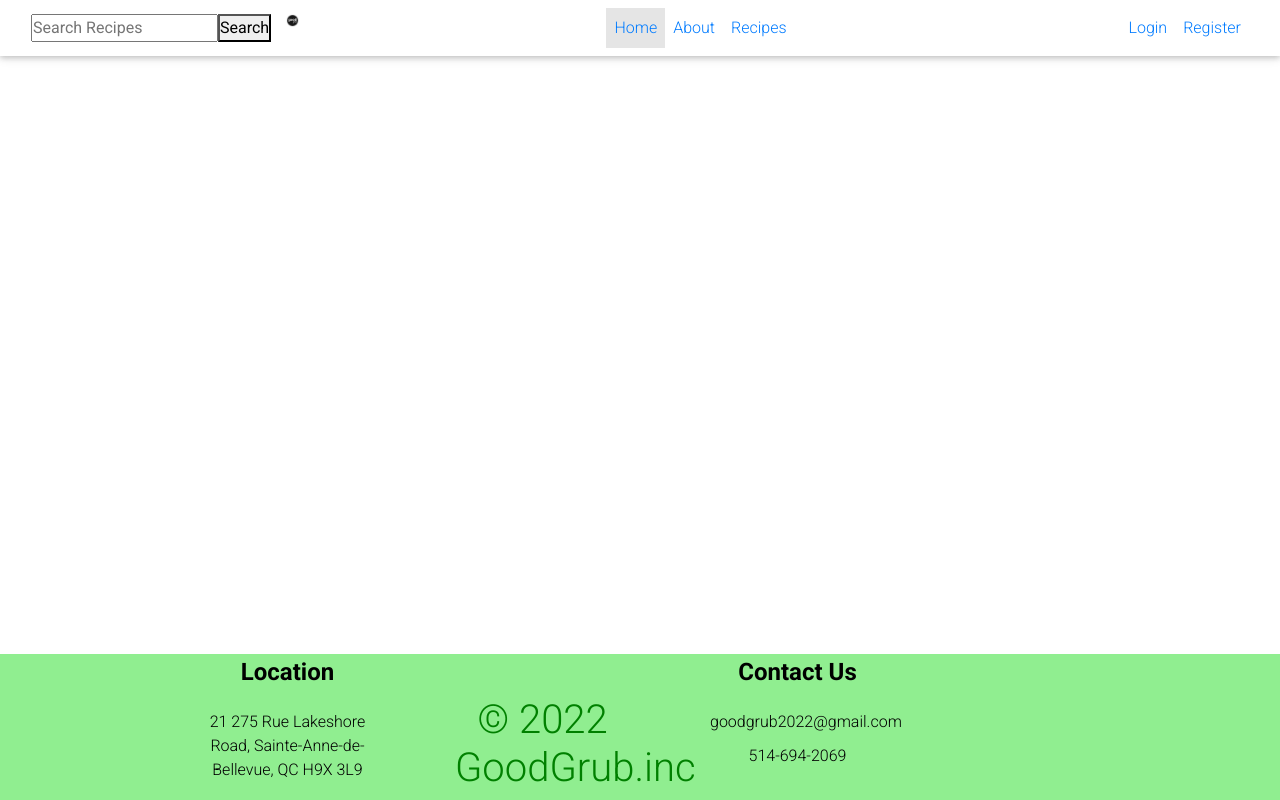
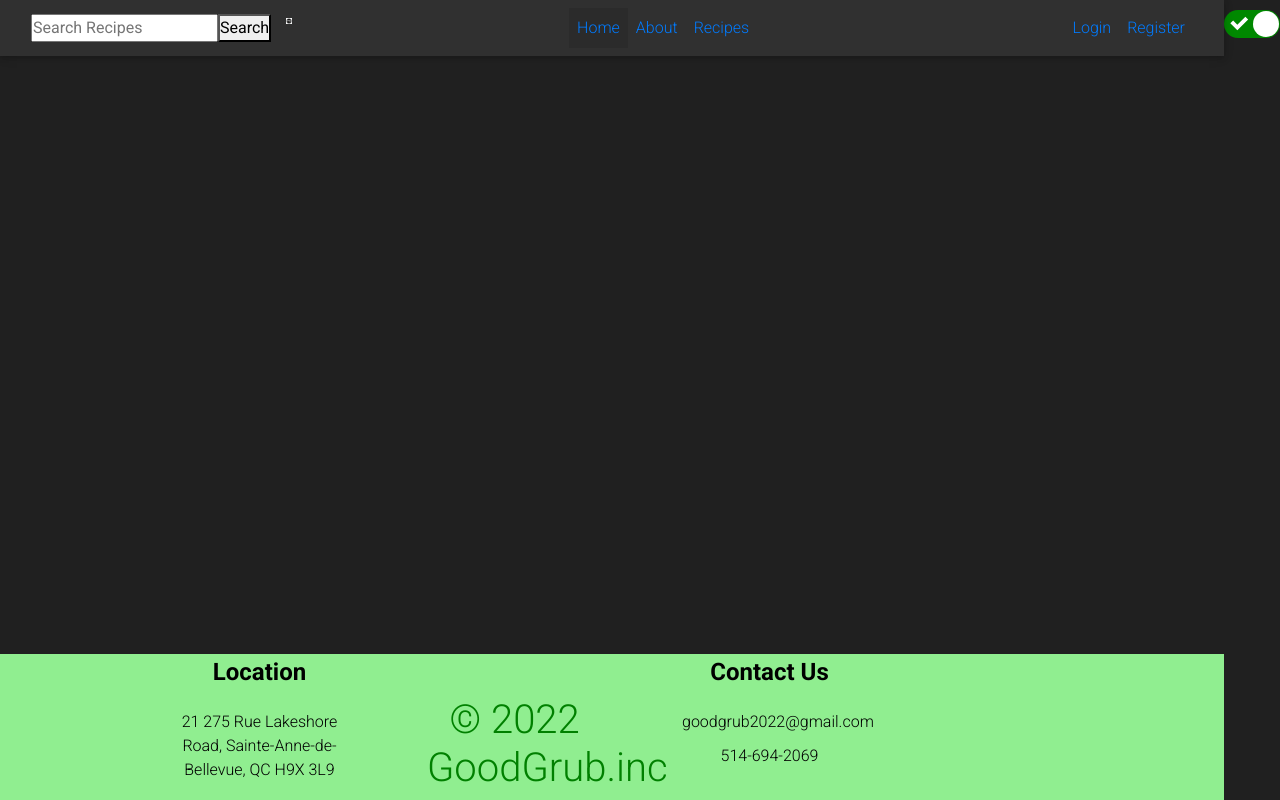
Before and after one commit to brenzlr/GoodGrub, a React (Create React App) app: page / in a window 1280 px wide. Built offline with nearby package versions, Linux system fonts and the light colour scheme.

Commit message:
Added  Dark Mode toggle - INCOMPLETE

```diff
--- a/package.json
+++ b/package.json
@@ -16,6 +16,7 @@
     "react-router-dom": "^6.3.0",
     "react-scripts": "5.0.1",
     "react-simple-star-rating": "^4.0.5",
+    "react-switch": "^7.0.0",
     "styled-components": "^5.3.5",
     "web-vitals": "^2.1.4"
   },
--- a/src/App.css
+++ b/src/App.css
@@ -36,3 +36,25 @@
     transform: rotate(360deg);
   }
 }
+
+#light{
+  background-color: #f3ebf6;
+}
+
+#dark{
+  background-color: #202020;
+}
+
+.switch{
+  float: right;
+  margin-top: 0.75%;
+}
+
+#light .about{
+  color: #202020;
+}
+
+#dark .about{
+
+  color: #f3ebf6;
+}
--- a/src/App.js
+++ b/src/App.js
@@ -15,6 +15,7 @@ import RecipeDetails from "pages/RecipeDetails";
 import PostRecipe from "pages/PostRecipe";
 import { LogoutButton } from "components/LogoutButton";
 import Account from "pages/Account";
+import Switch from "react-switch"
 
 
 export const LoggedInContext = React.createContext({
@@ -22,15 +23,22 @@ export const LoggedInContext = React.createContext({
   setIsLoggedIn: () => {},
 });
 
+export const ThemeContext = React.createContext(null);
+
 function App() {
   const [isLoggedIn, setIsLoggedIn] = useState(false);
   const loggedInValueToProvide = [isLoggedIn, setIsLoggedIn]; // So we can pass down both value and setter
 
+  const [theme, setTheme] = useState("dark");
+  const toggleTheme = () => { setTheme((curr) => (curr === "light" ? "dark" : "light")); };
+
   return (
-    <div>
+    <ThemeContext.Provider value={{theme, toggleTheme}} >
+      <div id={theme}>
         <LoggedInContext.Provider value={loggedInValueToProvide}>
+          <Switch onChange={toggleTheme} checked={theme === "dark"} className="switch" />
           <Routes>
-          <Route path="/" element={<MainLayout />}>
+            <Route path="/" element={<MainLayout color={theme} />}>
               {isLoggedIn ? <Route index element={<Home />} /> : ""}
               <Route path="about" element={<About />} />
               <Route path="recipes" element={<Recipes />} />
@@ -44,6 +52,7 @@ function App() {
           </Routes>
         </LoggedInContext.Provider>
       </div>
+    </ThemeContext.Provider>
   );
 }
 
--- a/src/components/Footer.js
+++ b/src/components/Footer.js
@@ -8,9 +8,9 @@ import {
   Paragraph,
 } from "./FooterStyle";
 
-export function Footer() {
+export function Footer(props) {
   return (
-    <Box className="mt-auto">
+    <Box className="mt-auto" >
       <Container>
         <Row style={{ flexDirection: 'row', justifyContent: 'space-between' }}>
           <Column style={{ textAlign: 'center' }}>
--- a/src/components/Header.css
+++ b/src/components/Header.css
@@ -8,3 +8,11 @@
     color: black;
     background: orange;
   }
+
+  #light .head{
+    background-color: white;
+  }
+
+  #dark .head{
+    background-color: #303030;
+  }
--- a/src/components/Header.js
+++ b/src/components/Header.js
@@ -17,12 +17,12 @@ import {
 import { Link } from "react-router-dom";
 import SearchBar from "./SearchBar";
 
-export function Header() {
+export function Header(props) {
   const [isLoggedIn, setIsLoggedIn] = useContext(LoggedInContext);
 
   return (
-    <header className="">
-      <MDBNavbar expand="lg" light bgColor="white" fixed>
+    <header>
+      <MDBNavbar expand="lg" light fixed id={props.color} className="head">
         <MDBContainer fluid>
         <SearchBar/>
           <MDBNavbarToggler
--- a/src/components/RecipeCard.js
+++ b/src/components/RecipeCard.js
@@ -40,7 +40,7 @@ export function RecipeCard(props) {
         <p className="card__description">{props.type}</p>
         <p className="card__description">{props.ingredients}</p>
         <p className="card__description">{props.description}</p>
-        <p className="card__description">{props.date}</p>
+        <p className="card__description">{props.duration} mins</p>
       </div>
       <button className="card__btn" onClick={handleSubmit}>
         View Recipe
--- a/src/components/RecipeData.js
+++ b/src/components/RecipeData.js
@@ -13,7 +13,7 @@ export function RecipeData() {
         description={recipe.recipeInstructions}
         ingredients={recipe.recipeIngredients}
         type={recipe.recipeType}
-        date={recipe.dateCreated}/>
+        duration={recipe.recipeDuration}/>
       </div>
     ));
 
--- a/src/layouts/MainLayout.js
+++ b/src/layouts/MainLayout.js
@@ -4,12 +4,12 @@ import { Outlet } from "react-router-dom";
 import { Header } from "../components/Header";
 import { Footer } from "../components/Footer";
 
-export function MainLayout() {
+export function MainLayout(props) {
   return (
-    <body class="d-flex flex-column min-vh-100">
-      <Header />
+    <body class="d-flex flex-column min-vh-100" id={props.color}>
+      <Header color={props.color} />
       <Outlet />
-      <Footer />
+      <Footer color={props.color}/>
     </body>
   );
 }
--- a/src/pages/About.js
+++ b/src/pages/About.js
@@ -1,6 +1,8 @@
 import { RecipeData } from "../components/RecipeData";
+import "../App.css";
 export function About() {
   return (
+    <div className="about">
     <div className="container" style={{ "text-align": "center" }}>
       <div>
         <header>
@@ -32,5 +34,6 @@ export function About() {
         </p>
       </div>
     </div>
+    </div>
   );
 }
```
Also changed, not shown: 1 other file (tests, documents, lock files or other folders). Lines whose indentation alone changed are shown as unchanged.
